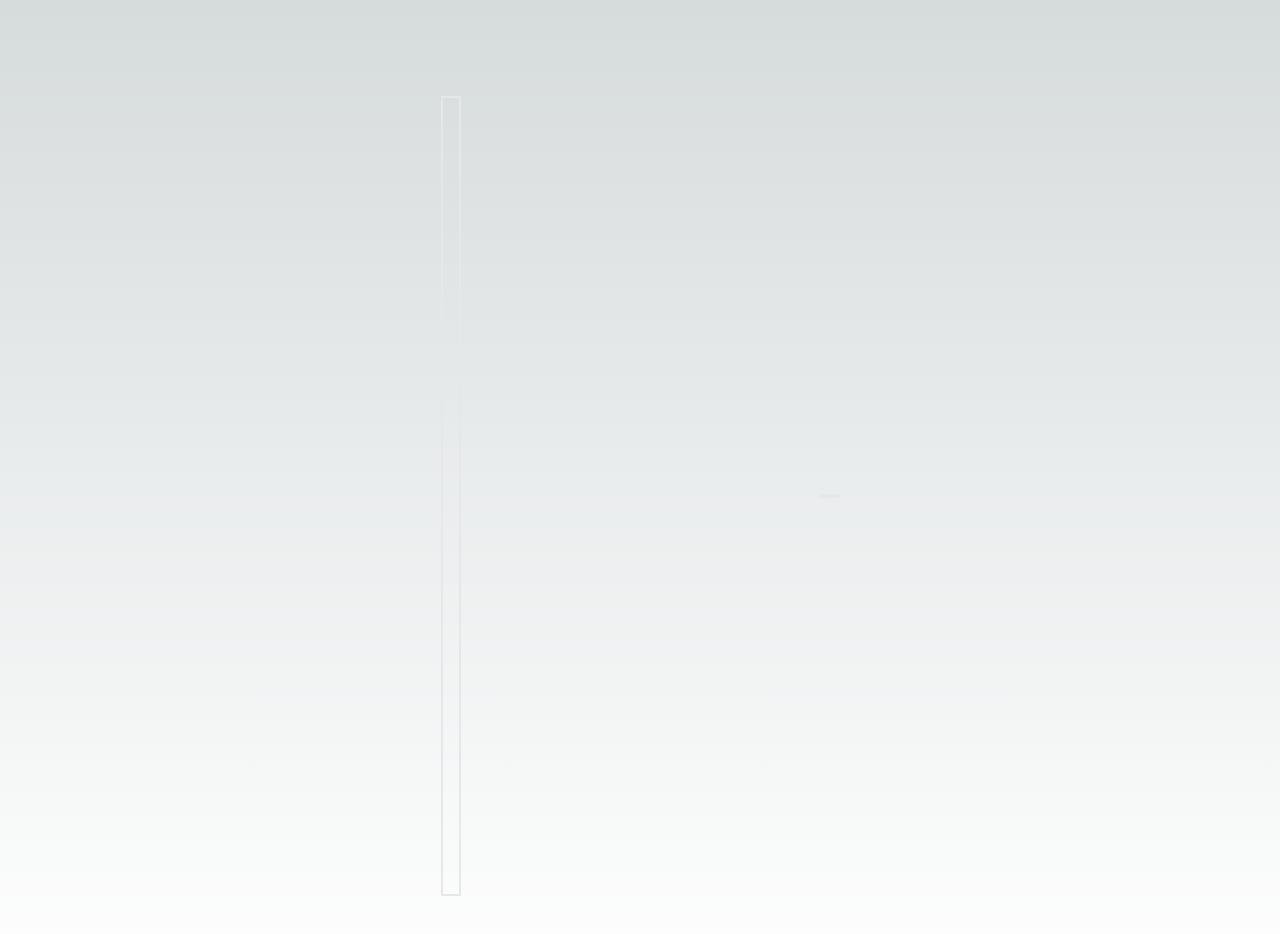
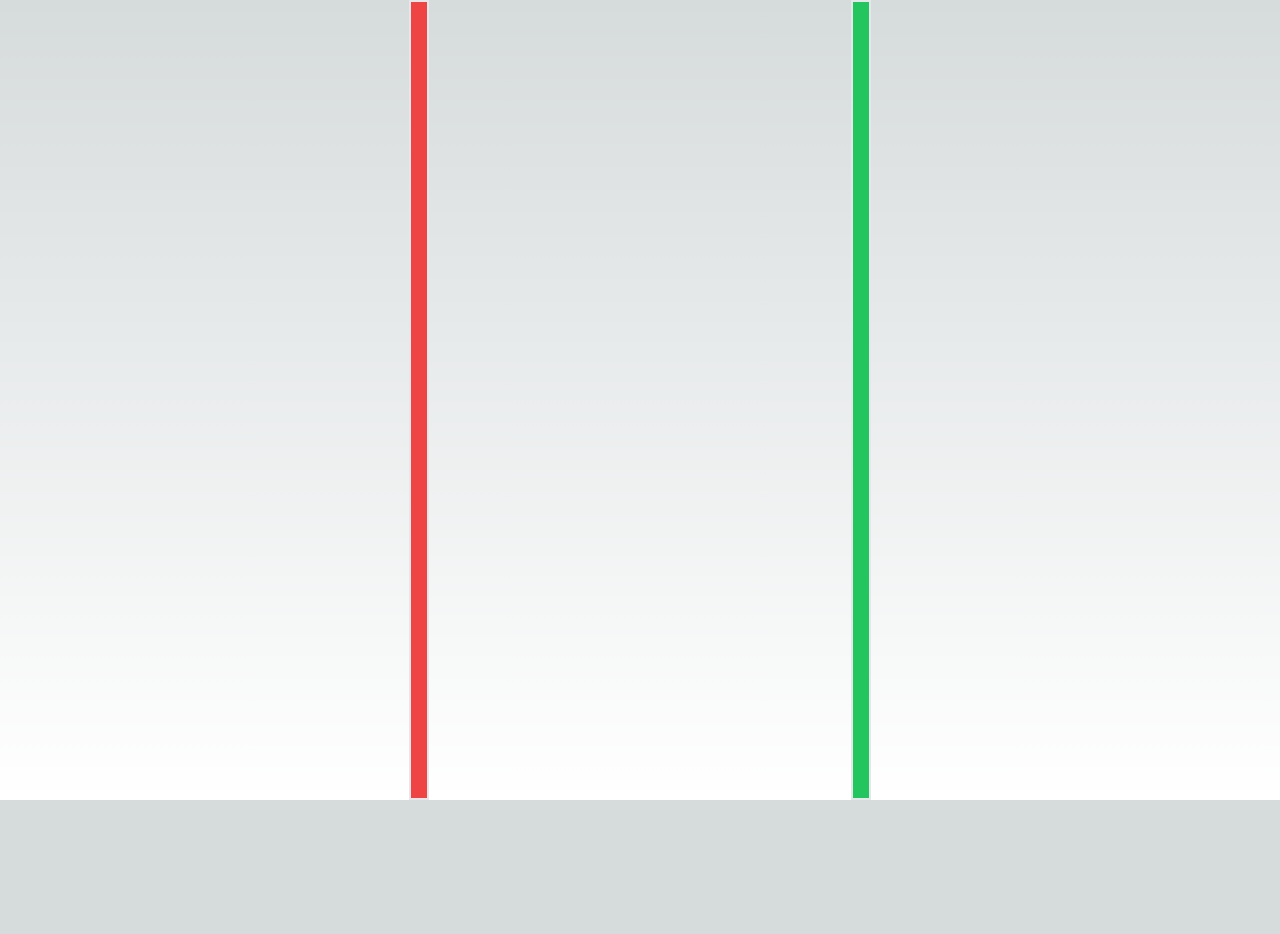
Before and after one commit to monikaracka/camera-app, a Next.js app: page / in a window 1280 px wide. Shown: the top 934 px of the page. After the commit the page ends 800 px from the top, so only its background shows below. Built offline with nearby package versions, Linux system fonts and the light colour scheme.

Commit message:
Fix styles

```diff
--- a/src/app/page.tsx
+++ b/src/app/page.tsx
@@ -2,9 +2,9 @@ import MyButton from "@/components/button";
 
 export default function Home() {
   return (
-    <main className="flex justify-evenly items-center p-24 gap-3">
-      <div className="border-solid border-2 w-5 h-[100dvh]"></div>
-      <div className="border-solid border-2 w-5 h-full"></div>
+    <main className="flex justify-evenly items-center gap-3">
+      <div className="border-solid border-2 w-5 h-[100dvh] bg-red-500"></div>
+      <div className="border-solid border-2 w-5 h-[100vh] bg-green-500"></div>
     </main>
   );
 }
```
